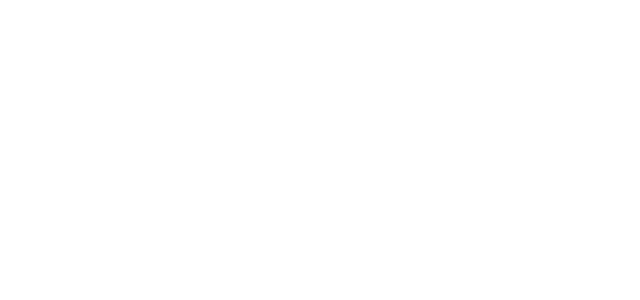
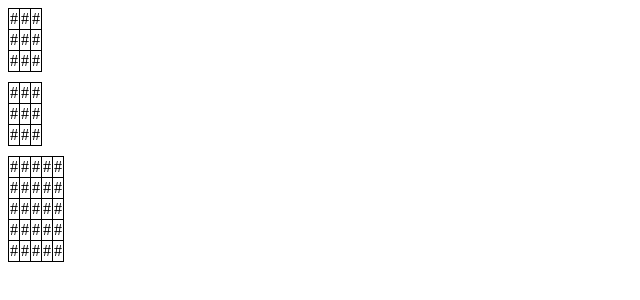
Before and after one commit to czguedes/semana-03, a plain HTML site: page ex01/tabelas03.html in a window 1280 px wide. Shown: the whole page, without its empty margins (0-640 px from the left). Drawn offline with Linux system fonts and the light colour scheme.

Commit message:
edita tabelas03

```diff
--- a/ex01/css/tabelas03.css
+++ b/ex01/css/tabelas03.css
@@ -0,0 +1,8 @@
+div{
+    margin-bottom: 10px;
+}
+
+table, td{
+    border: 1px solid black;
+    border-collapse: collapse;
+}
--- a/ex01/tabelas03.html
+++ b/ex01/tabelas03.html
@@ -5,8 +5,88 @@
     <meta http-equiv="X-UA-Compatible" content="IE=edge">
     <meta name="viewport" content="width=device-width, initial-scale=1.0">
     <title>Tabelas 03</title>
+    <link rel="stylesheet" href="./css/tabelas03.css">
 </head>
 <body>
+    <div>
+        <table>
+            <tr>
+                <td>#</td>
+                <td>#</td>
+                <td>#</td>
+            </tr>
+            <tr>
+                <td>#</td>
+                <td>#</td>
+                <td>#</td>
+            </tr>
+            <tr>
+                <td>#</td>
+                <td>#</td>
+                <td>#</td>
+            </tr>
+        </table>
+    </div>
+
+    <div>
+        <table>
+            <tr>
+                <td>#</td>
+                <td>#</td>
+                <td>#</td>
+            </tr>
+            <tr>
+                <td>#</td>
+                <td>#</td>
+                <td>#</td>
+            </tr>
+            <tr>
+                <td>#</td>
+                <td>#</td>
+                <td>#</td>
+            </tr>
+        </table>
+    </div>
+
+    <div>
+        <table>
+            <tr>
+                <td>#</td>
+                <td>#</td>
+                <td>#</td>
+                <td>#</td>
+                <td>#</td>
+            </tr>
+            <tr>
+                <td>#</td>
+                <td>#</td>
+                <td>#</td>
+                <td>#</td>
+                <td>#</td>
+            </tr>
+            <tr>
+                <td>#</td>
+                <td>#</td>
+                <td>#</td>
+                <td>#</td>
+                <td>#</td>
+            </tr>
+            <tr>
+                <td>#</td>
+                <td>#</td>
+                <td>#</td>
+                <td>#</td>
+                <td>#</td>
+            </tr>
+            <tr>
+                <td>#</td>
+                <td>#</td>
+                <td>#</td>
+                <td>#</td>
+                <td>#</td>
+            </tr>
+        </table>
+    </div>
 
 </body>
 </html>
```
